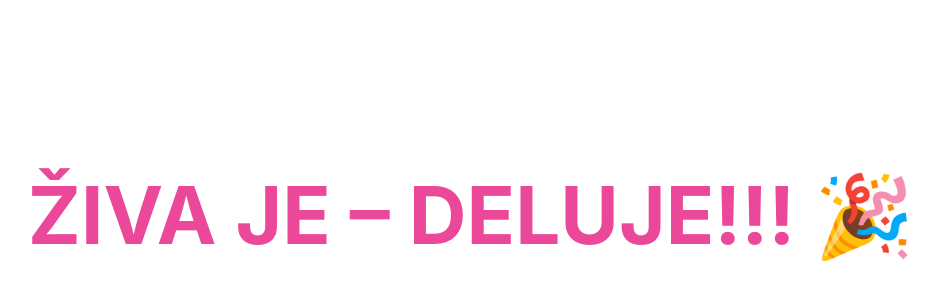
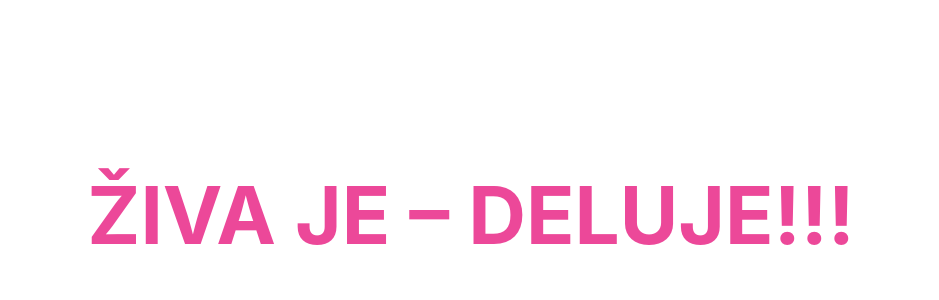
Before and after one commit to navorjerdna-stack/testmaxxes, a Next.js app: page / in a window 1280 px wide. Shown: the part 154-454 px from the top of the page, without its empty margins (169-1108 px from the left). Built offline with nearby package versions, Linux system fonts and the light colour scheme.

Commit message:
Refactor h1 element for improved readability

```diff
--- a/src/app/page.tsx
+++ b/src/app/page.tsx
@@ -1,7 +1,14 @@
 export default function Home() {
   return (
-    <h1 style={{fontSize:"5rem",textAlign:"center",marginTop:"40vh",color:"#ec4899"}}>
-      ŽIVA JE – DELUJE!!! 🎉
+    <h1
+      style={{
+        fontSize: "5rem",
+        textAlign: "center",
+        marginTop: "40vh",
+        color: "#ec4899",
+      }}
+    >
+      ŽIVA JE – DELUJE!!!
     </h1>
   );
 }
```
